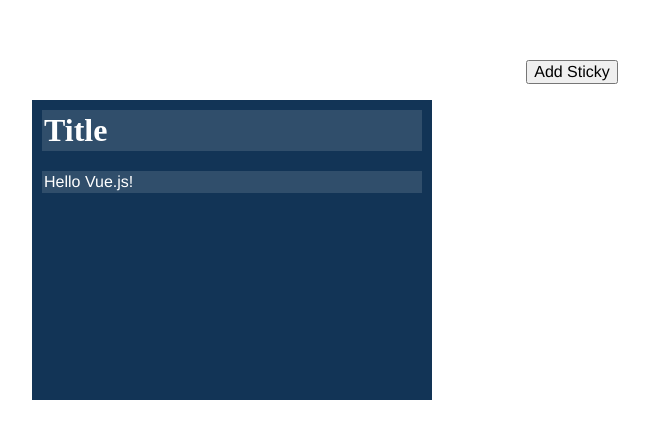
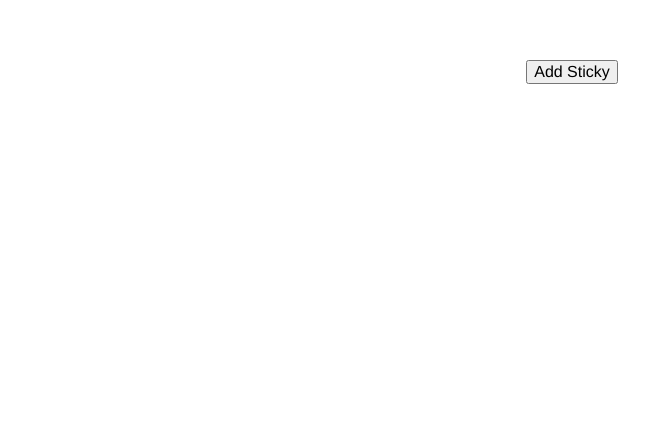
Before and after one commit to corragon/sticky-note-site, a Vue app in the folder frontend/: page / in a window 1280 px wide. Shown: the top 438 px of the page, without its empty margins (68-717 px from the left). Built offline with nearby package versions, Linux system fonts and the light colour scheme.

Commit message:
experimenting with vue

```diff
--- a/frontend/src/App.vue
+++ b/frontend/src/App.vue
@@ -2,19 +2,20 @@
   <div id="app">
     <button type:="button" v-on:click="addSticky">Add Sticky</button>
     <template v-for="sticky in stickys">
-      <StickyNote :key="sticky.id"></StickyNote>
+      <StickyNote test="blah" :key="sticky.id"></StickyNote>
     </template>
   </div>
 </template>
 
 <script>
+  import Vue from 'vue'
   import StickyNote from './components/StickyNote';
 
   export default {
     name: 'app',
     data() {
       return {
-        stickys: [{id: '1'},{id: '2'},{id: '3'}]
+        stickys: []
       }
     },
     components: {
@@ -22,7 +23,11 @@
     },
     methods: {
       addSticky: function () {
+        const r = () => Math.floor(256 * Math.random());
+
         this.stickys.push({id: ''+(this.stickys.length + 1)});
+        var currentSticky = Vue.component();//this.stickys[this.stickys.length - 1]);
+        currentSticky.styleObject.backgroundColor = `rgb(${r()}, ${r()}, ${r()})`
       }
     }
   }
--- a/frontend/src/components/StickyNote.vue
+++ b/frontend/src/components/StickyNote.vue
@@ -1,5 +1,5 @@
 <template>
-  <div class="draggable basic-note">
+  <div class="draggable basic-note" v-bind:style="styleObject">
     <div class="flex-wrapper">
       <h1 class="sticky-title" v-if="!editTitle" v-on:click="titleEditHandler">{{ title }}</h1>
       <input name="Title1"
@@ -32,9 +32,19 @@
         title: 'Title',
         body: 'Hello Vue.js!',
         editTitle: false,
-        editBody: false
+        editBody: false,
+        styleObject: {
+          top: '0px',
+          left: '0px',
+          height: '200px',
+          width: '200px',
+          backgroundColor: '#654321'
+        }
       }
     },
+    props: [
+      'test'
+    ],
     methods: {
       titleEditHandler: function (e) {
         //console.log(e);
```
Also changed, not shown: 1 other file (tests, documents, lock files or other folders).
